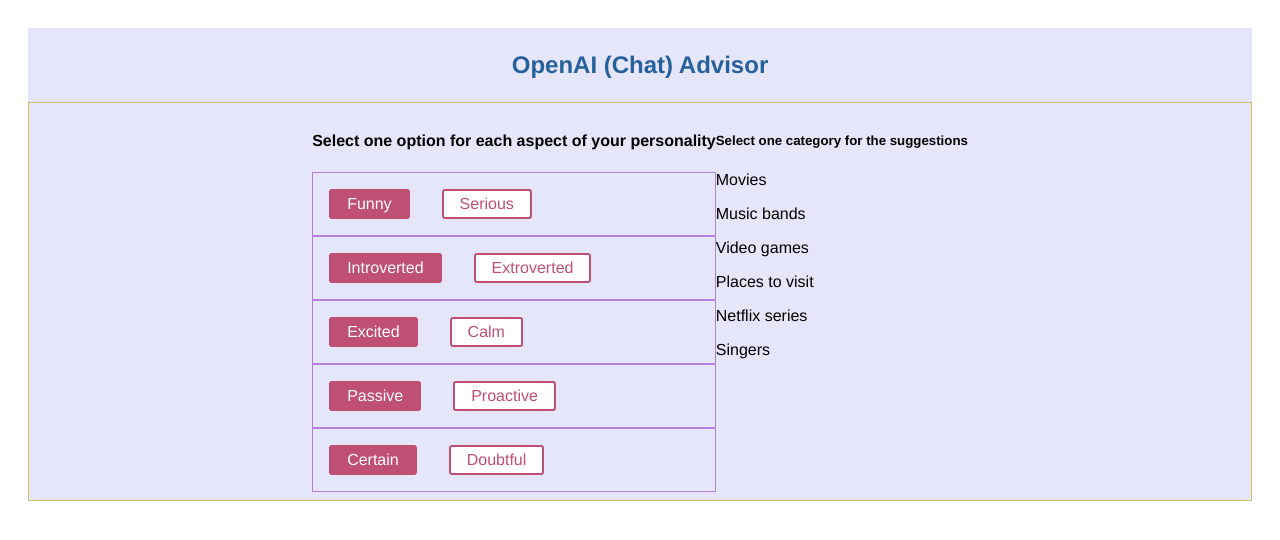
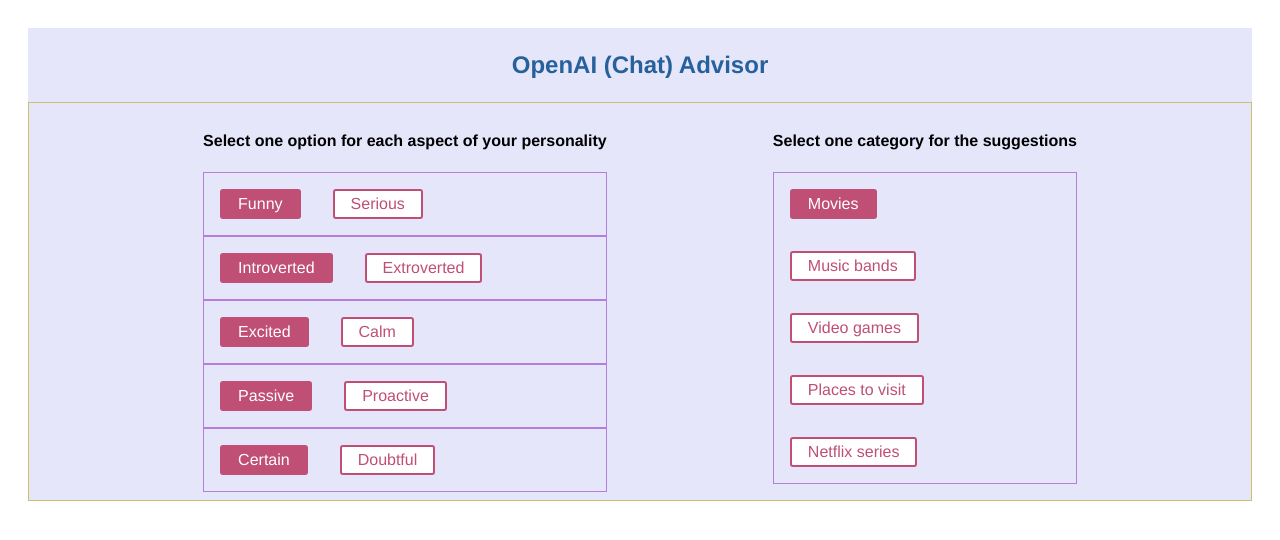
Before and after one commit to ingleo/react-ts-openai, a React (Vite) app: page / in a window 1280 px wide. Shown: the top 540 px of the page. Built offline with nearby package versions, Linux system fonts and the light colour scheme.

Commit message:
created category list

```diff
--- /dev/null
+++ b/src/components/CategoryItem.tsx
@@ -0,0 +1,35 @@
+import styled from 'styled-components';
+import { CategoryOptions } from '../helpers/getCategories';
+
+const Button = styled.button<{ $primary?: boolean }>`
+  background: ${(props) => (props.$primary ? '#BF4F74' : 'white')};
+  color: ${(props) => (props.$primary ? 'white' : '#BF4F74')};
+
+  font-size: 1em;
+  margin: 1em;
+  padding: 0.25em 1em;
+  border: 2px solid #bf4f74;
+  border-radius: 3px;
+  cursor: pointer;
+`;
+
+const CategoryContainer = styled.div`
+  justify-content: space-evenly;
+`;
+
+interface CategoryItemProps {
+  key: string;
+  category: CategoryOptions;
+}
+
+export const CategoryItem: React.FC<CategoryItemProps> = ({ category }) => {
+  return (
+    <>
+      <CategoryContainer>
+        <Button $primary={category.valid} type="button" key={category.id}>
+          {category.name}
+        </Button>
+      </CategoryContainer>
+    </>
+  );
+};
--- a/src/components/CategoryList.tsx
+++ b/src/components/CategoryList.tsx
@@ -2,8 +2,12 @@ import React from 'react';
 import styled from 'styled-components';
 
 import { CategoryOptions } from '../helpers/getCategories';
+import { CategoryItem } from './CategoryItem';
 
 const List = styled.div`
+  border-style: solid;
+  border-width: 0.5px;
+  border-color: #b57edc;
   background: #e6e6fa;
   justify-content: space-evenly;
 `;
@@ -16,10 +20,10 @@ export const CategoryList: React.FC<CategoryProps> = ({ categoryList }) => {
   return (
     <>
       <div>
-        <h5>Select one category for the suggestions</h5>
+        <h4>Select one category for the suggestions</h4>
         <List>
           {categoryList.map((category) => (
-            <p>{category.name}</p>
+            <CategoryItem key={category.id} category={category} />
           ))}
         </List>
       </div>
--- a/src/components/OptionsPair.tsx
+++ b/src/components/OptionsPair.tsx
@@ -3,7 +3,6 @@ import styled from 'styled-components';
 import { PairOptions } from '../helpers/getPairOptions';
 
 const Button = styled.button<{ $primary?: boolean }>`
-  /* Adapt the colors based on primary prop */
   background: ${(props) => (props.$primary ? '#BF4F74' : 'white')};
   color: ${(props) => (props.$primary ? 'white' : '#BF4F74')};
 
@@ -22,7 +21,7 @@ const TraitsContainer = styled.div`
   justify-content: space-evenly;
 `;
 
-export interface OptionsPairProps {
+interface OptionsPairProps {
   key: string;
   pair: PairOptions;
   onToggleTrait: (name: string) => void;
@@ -31,7 +30,7 @@ export interface OptionsPairProps {
 export const OptionsPair: React.FC<OptionsPairProps> = ({
   pair,
   onToggleTrait,
-}: OptionsPairProps) => {
+}) => {
   return (
     <>
       <TraitsContainer>
--- a/src/helpers/getCategories.tsx
+++ b/src/helpers/getCategories.tsx
@@ -31,10 +31,5 @@ export const getCategories = (): Array<CategoryOptions> => {
       name: 'Netflix series',
       valid: false,
     },
-    {
-      id: 'singers',
-      name: 'Singers',
-      valid: false,
-    },
   ];
 };
--- a/src/styles/MainContainer.tsx
+++ b/src/styles/MainContainer.tsx
@@ -8,7 +8,7 @@ export const Container = styled.div`
   padding: 0.5em;
   display: flex;
   flex-direction: row;
-  justify-content: center;
+  justify-content: space-evenly;
   background: #e6e6fa;
 `;
 
```
